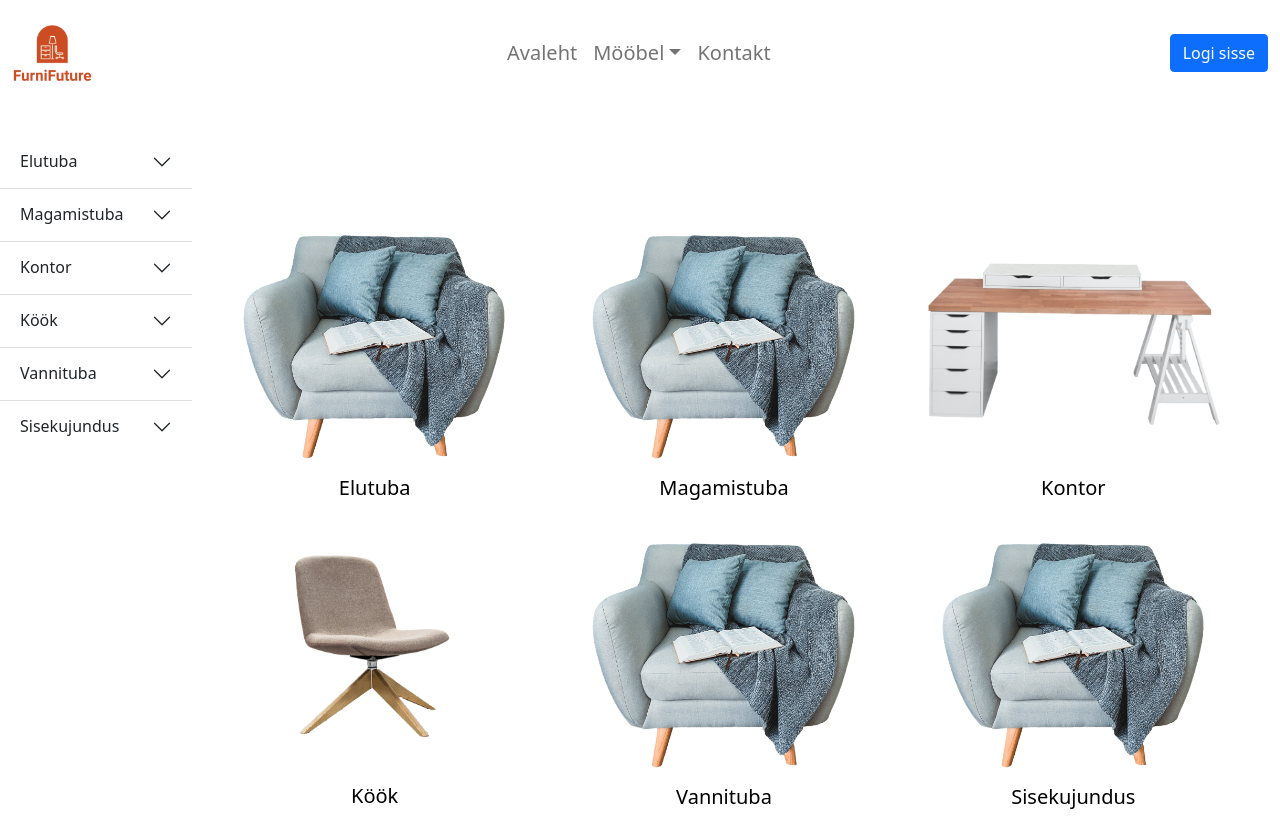
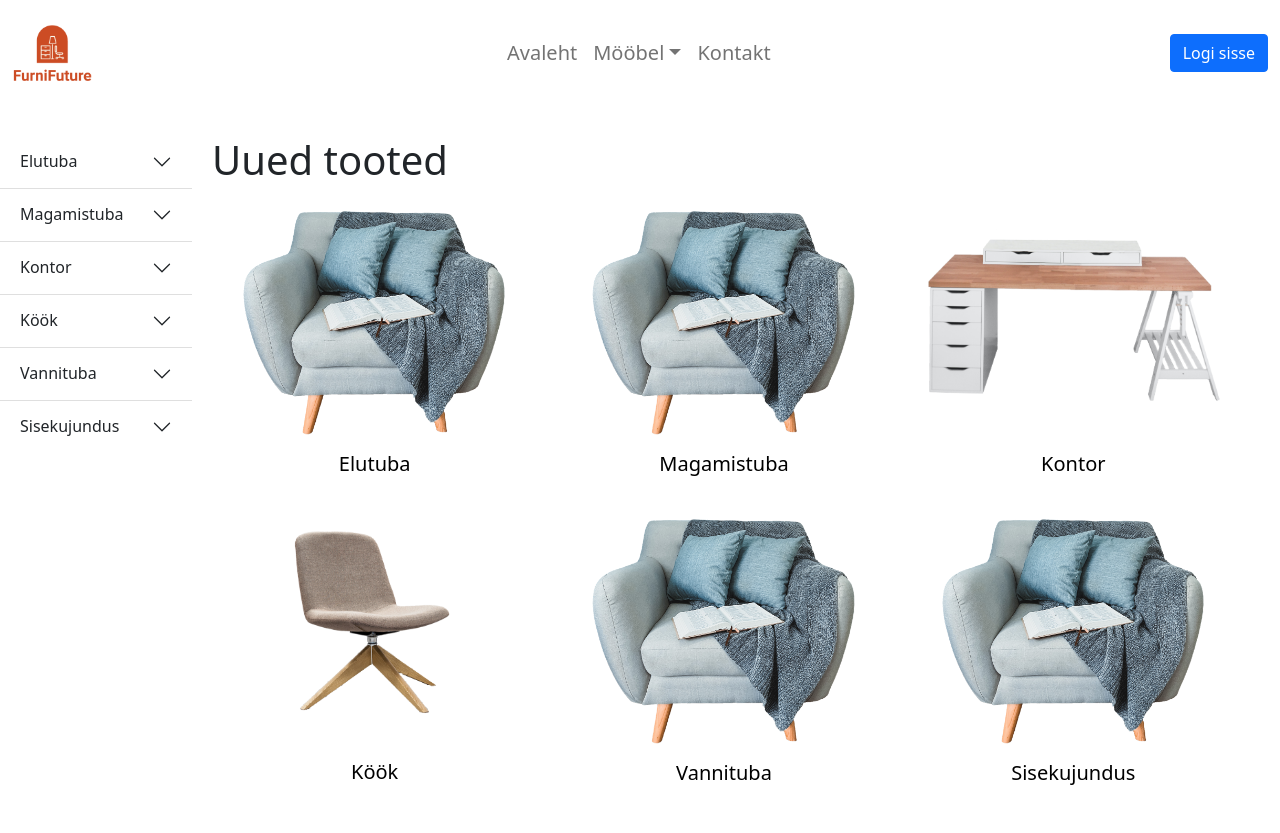
Before and after one commit to andrestammistu/FurniFuture, a Next.js app: page /products in a window 1280 px wide. After the commit the page ends 809 px from the top, so only its background shows below. Built offline with nearby package versions, Linux system fonts and the light colour scheme.

Commit message:
created filter function

```diff
--- a/components/products_layout.js
+++ b/components/products_layout.js
@@ -15,7 +15,8 @@ export default class Layout extends React.Component{
                 <Header></Header>
                 <div style={{display:"flex", marginTop:"30px"}}>
                     <NavItems/>
-                    <div className={galleryStyles.gallerymargin} style={{width:"80%", marginLeft:"20px"}}>
+                    <div style={{width:"80%", marginLeft:"20px"}}>
+                        <h1>Uued tooted</h1>
                         <div className="row row-cols-1 row-cols-md-3 g-6">
                                 <Gallery image={"/images/sofa.png"} heading="Elutuba"/>
                                 <Gallery image={"/images/sofa.png"} heading="Magamistuba"/>
```
Also changed, not shown: components/filter.js (added, +20 -0 lines).
